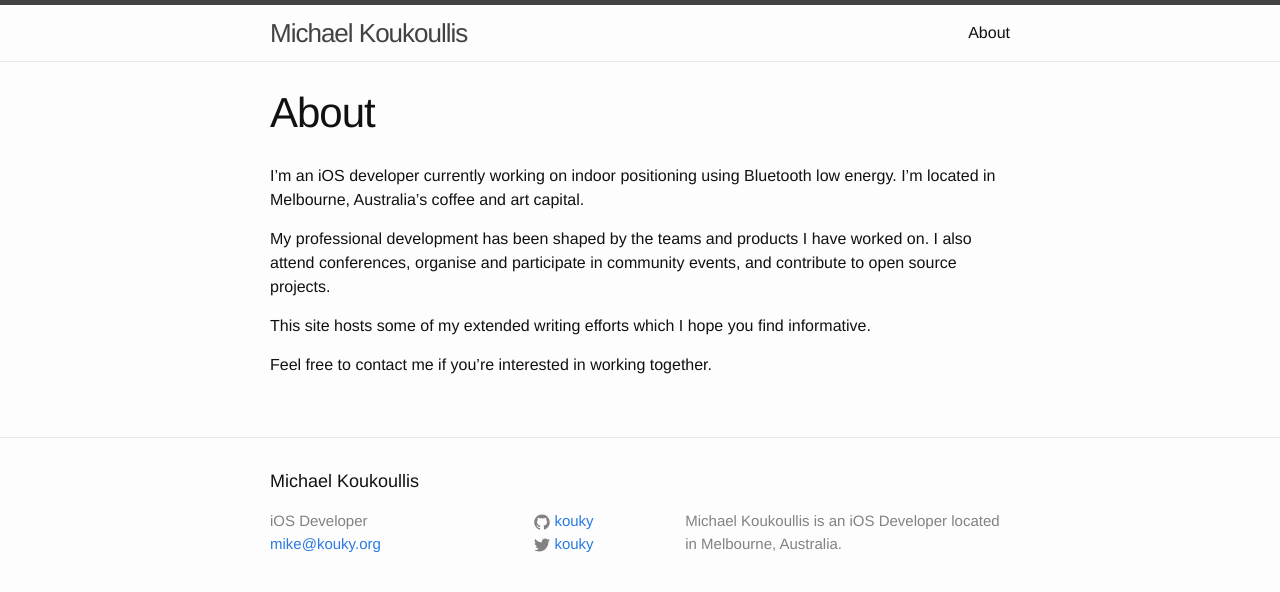
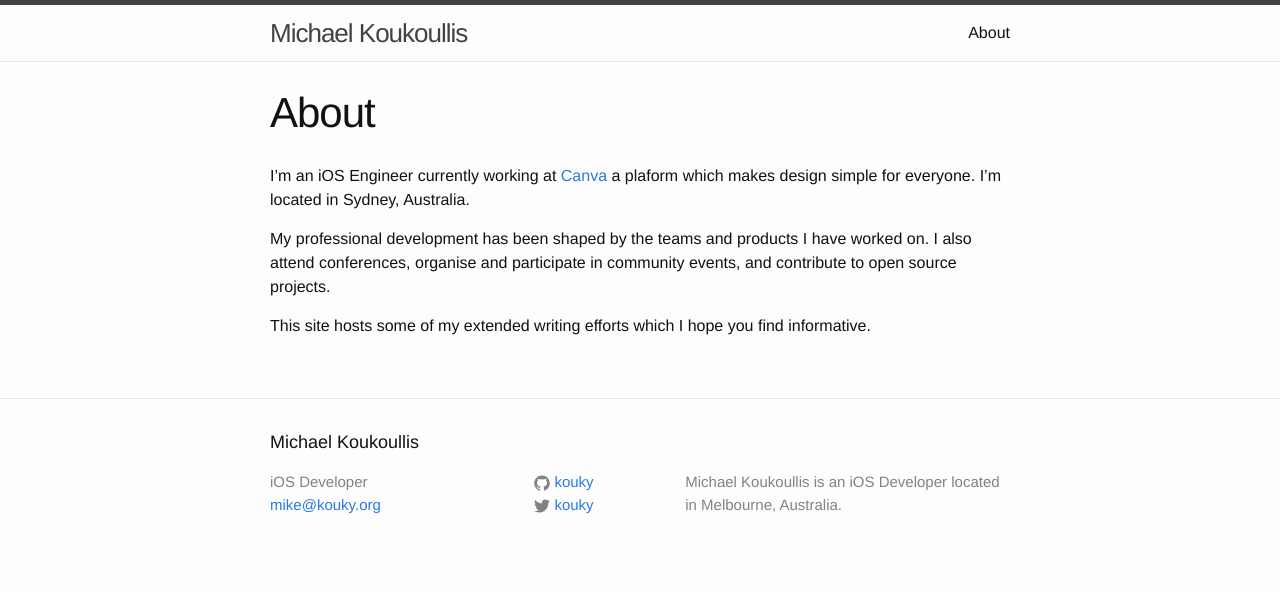
Before and after one commit to kouky/kouky.github.io, a Jekyll site: the page built from about.md, in a window 1280 px wide. Shown: the top 592 px of the page. Built offline with Jekyll 4.4.1, drawn with Linux system fonts in a browser that asks for light colours.

Commit message:
Update about page describing Canva

```diff
--- a/about.md
+++ b/about.md
@@ -4,10 +4,8 @@ title: About
 permalink: /about/
 ---
 
-I'm an iOS developer currently working on indoor positioning using Bluetooth low energy. I'm located in Melbourne, Australia's coffee and art capital.
+I'm an iOS Engineer currently working at [Canva](https://canva.com) a plaform which makes design simple for everyone. I'm located in Sydney, Australia.
 
 My professional development has been shaped by the teams and products I have worked on. I also attend conferences, organise and participate in community events, and contribute to open source projects.
 
 This site hosts some of my extended writing efforts which I hope you find informative.
-
-Feel free to contact me if you're interested in working together.
```
